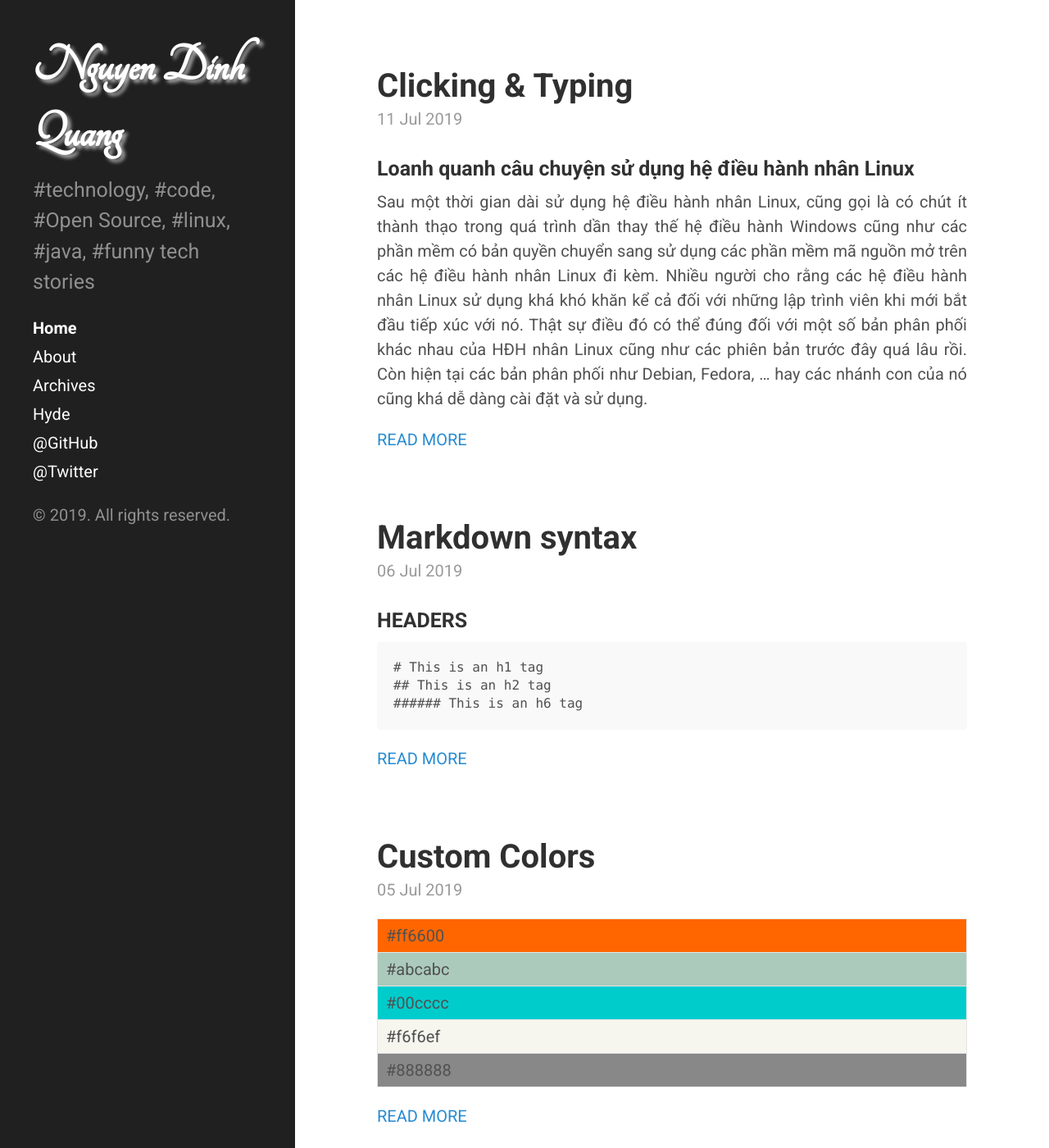
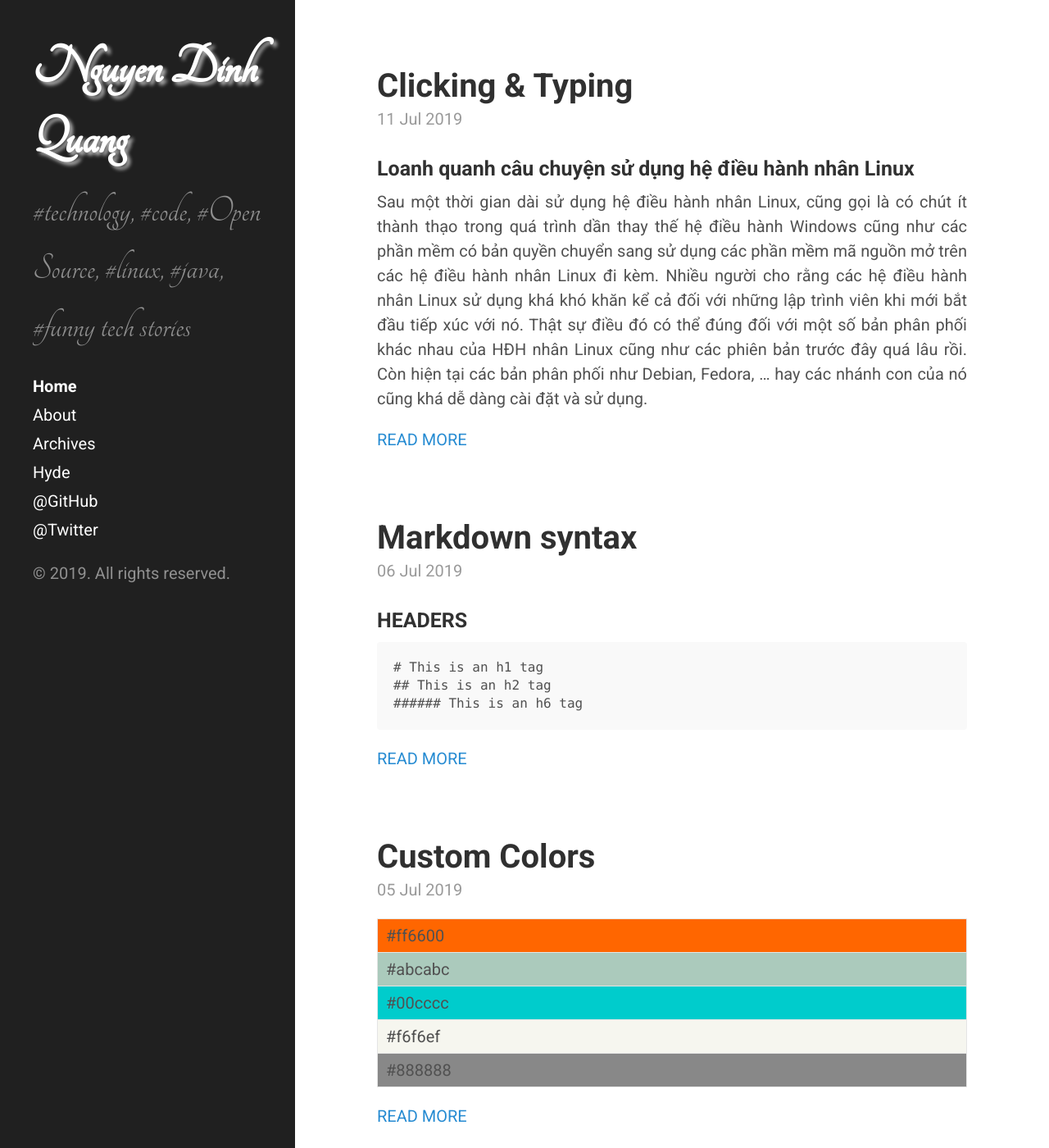
Before and after one commit to nguyenhue91/nguyenhue91.github.io, a Jekyll site: the page built from index.html, in a window 1280 px wide and 1400 px high. Shown: the whole window at 82% size. Built offline with Jekyll 4.4.1, drawn with Linux system fonts in a browser that asks for light colours; the list of posts is cut into pages by our own code.

Commit message:
Change tagline font

```diff
--- a/public/css/hyde.css
+++ b/public/css/hyde.css
@@ -58,6 +58,7 @@ html {
   padding: 2rem 1rem;
   color: rgba(255,255,255,.5);
   background-color: #202020;
+  overflow: auto;
 }
 @media (min-width: 48em) {
   .sidebar {
@@ -67,6 +68,7 @@ html {
     bottom: 0;
     width: 18rem;
     text-align: left;
+    overflow: auto;
   }
 }
 
@@ -80,7 +82,7 @@ html {
   color: #fff;
   margin-top: 0;
   font-family: 'Tangerine', serif;
-  font-size: 3.25rem;
+  font-size: 3.45rem;
   text-shadow: 4px 4px 4px #aaa;
 }
 
--- a/public/css/poole.css
+++ b/public/css/poole.css
@@ -259,8 +259,9 @@ tbody tr:nth-child(odd) th {
  */
 
 .lead {
-  font-size: 1.25rem;
+  font-size: 2.35rem;
   font-weight: 300;
+  font-family: 'Tangerine', serif;
 }
 
 
```
